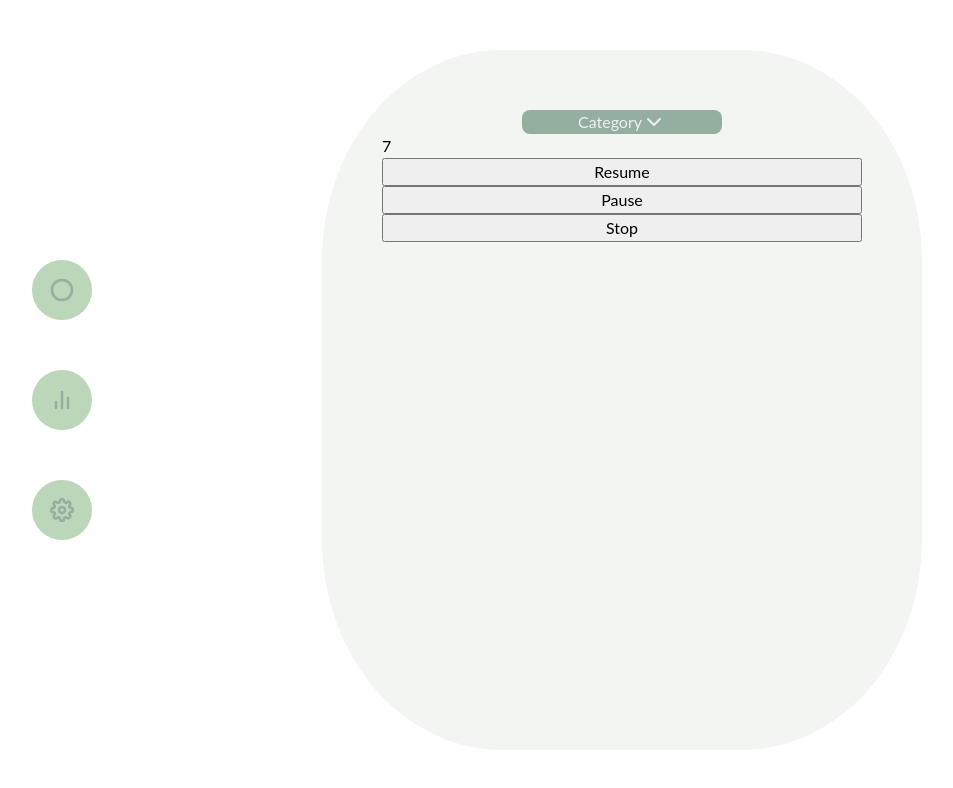
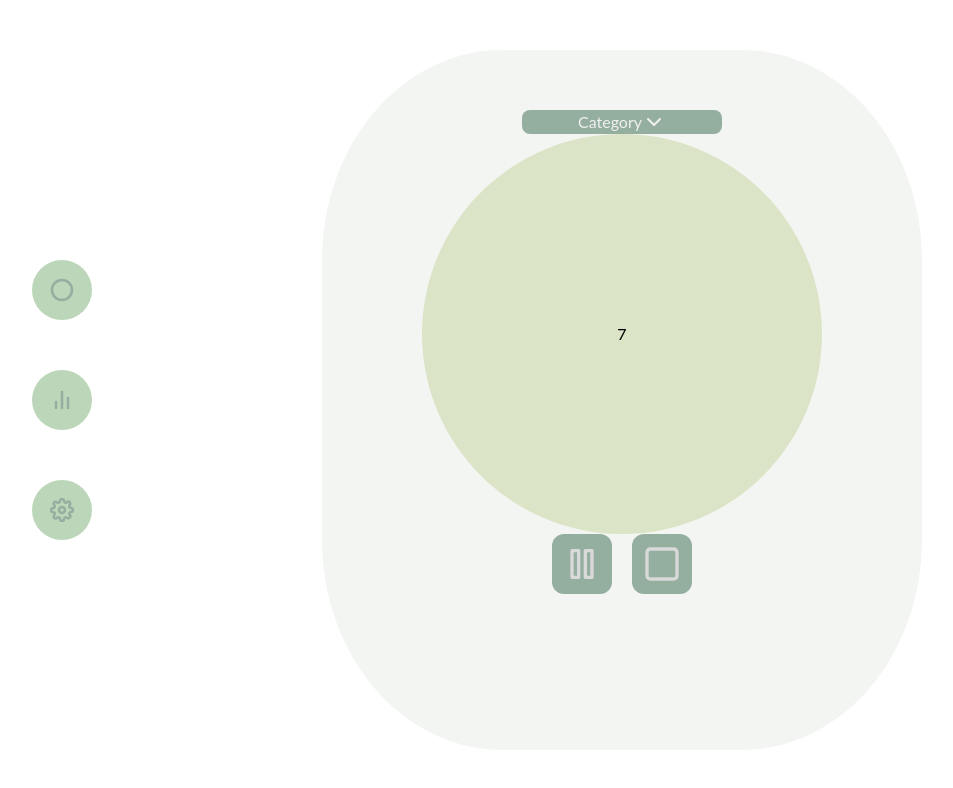
Before and after one commit to brrkrmn/session, a React (Create React App) app in the folder my-app/: page / in a window 1280 px wide. Shown: the top 788 px of the page, without its empty margins (18-971 px from the left). Built offline with nearby package versions, Linux system fonts and the light colour scheme.

Commit message:
add timer context

```diff
--- a/my-app/src/components/App.js
+++ b/my-app/src/components/App.js
@@ -1,11 +1,14 @@
 import React from 'react';
 import ContentWrapper from './ContentWrapper';
 import CategoryProvider from './CategoryProvider';
+import TimerProvider from './TimerProvider';
 
 function App() {
   return (
     <CategoryProvider>
-      <ContentWrapper />
+      <TimerProvider>
+        <ContentWrapper />
+      </TimerProvider>
     </CategoryProvider>
   );
 }
--- a/my-app/src/components/CategoryPopover/CategoryPopover.js
+++ b/my-app/src/components/CategoryPopover/CategoryPopover.js
@@ -17,15 +17,18 @@ function CategoryPopover({ toggleIsModalOpen }) {
       </Popover.Trigger>
       <Popover.Portal>
         <Popover.Content className={styles.content}>
+          <form>
             {categories.map((category) => {
               return (
                 <div key={category.id}>
                   <input
+
+                    className={styles.input}
                     type="radio"
                     name="category"
                     id={category.id}
                     value={category.name}
-                  checked={selectedCategory === category}
+                    checked={selectedCategory === category.name}
                     onChange={event => {
                       setSelectedCategory(event.target.value)
                     }}
@@ -34,6 +37,8 @@ function CategoryPopover({ toggleIsModalOpen }) {
                 </div>
               )
             })}
+          </form>
+
 
           <Popover.Close className={styles.closeButton}>
             <XCircle />
--- a/my-app/src/components/CategoryPopover/Popover.module.css
+++ b/my-app/src/components/CategoryPopover/Popover.module.css
@@ -89,3 +89,7 @@
     transition: transform 300ms;
     transform: rotate(90deg);
 }
+
+.input {
+    accent-color: green;
+}
--- a/my-app/src/components/Timer/Timer.js
+++ b/my-app/src/components/Timer/Timer.js
@@ -1,45 +1,13 @@
 import React from 'react';
+import { TimerContext } from '../TimerProvider';
+import styles from './Timer.module.css';
 
 function Timer() {
-  // working || paused || stopped
-  const [isPaused, setIsPaused] = React.useState(false);
-  const [count, setCount] = React.useState(0);
-
-  React.useEffect(() => {
-    if (!isPaused) {
-      const intervalId = window.setInterval(() => {
-        setCount((currentCount) => currentCount + 1);
-      }, 1000);
-
-      return () => {
-        window.clearInterval(intervalId);
-      }
-    }
-  }, [isPaused])
-
-  function resumeTimer() {
-    setIsPaused(false);
-  }
-
-  function pauseTimer() {
-    setIsPaused(true);
-  }
-
-  function stopTimer() {
-    setIsPaused(true);
-    setCount(0);
-  }
-
+  const { count } = React.useContext(TimerContext);
   return (
-    <>
-      <div>{count}</div>
-      <button onClick={resumeTimer}>Resume</button>
-      <button onClick={pauseTimer}>Pause</button>
-      <button onClick={stopTimer}>Stop</button>
-      <div>{isPaused}</div>
-    </>
-
-
+    <div className={styles.timer}>
+      {count}
+    </div>
   );
 }
 
--- /dev/null
+++ b/my-app/src/components/Timer/Timer.module.css
@@ -0,0 +1,13 @@
+.timer {
+    background-color: #DBE4C6;
+    width: 400px;
+    height: 400px;
+    border-radius: 50%;
+
+    align-self: center;
+    justify-self: center;
+
+    display: flex;
+    justify-content: center;
+    align-items: center;
+}
--- a/my-app/src/components/TimerButtons/TimerButtons.js
+++ b/my-app/src/components/TimerButtons/TimerButtons.js
@@ -1,7 +1,23 @@
 import React from 'react';
+import { TimerContext } from '../TimerProvider';
+import { Pause, Play, Square } from 'react-feather';
+import styles from './TimerButtons.module.css';
 
 function TimerButtons() {
-  return <div></div>;
+  const { handlePauseTimer, handleStopTimer, isPaused } = React.useContext(TimerContext);
+  return (
+    <div className={styles.wrapper}>
+      <button className={styles.button} onClick={handlePauseTimer}>
+        {isPaused
+          ? <Play />
+          : <Pause />
+        }
+      </button>
+      <button className={styles.button} onClick={handleStopTimer}>
+        <Square />
+      </button>
+    </div>
+  );
 }
 
 export default TimerButtons;
--- /dev/null
+++ b/my-app/src/components/TimerButtons/TimerButtons.module.css
@@ -0,0 +1,27 @@
+.wrapper {
+    display: flex;
+    justify-content: center;
+    gap: 20px;
+}
+
+.button {
+    width: 60px;
+    height: 60px;
+
+    border: none;
+    border-radius: 20%;
+    background-color: #94AF9F;
+
+    display: flex;
+    align-items: center;
+    justify-content: center;
+}
+
+.button svg {
+    width: 40px;
+    height: 40px;
+    stroke-width: 2;
+    text-align: center;
+
+    color: #D9D9D9;
+}
--- /dev/null
+++ b/my-app/src/components/TimerProvider/TimerProvider.js
@@ -0,0 +1,38 @@
+import React from 'react';
+
+export const TimerContext = React.createContext();
+
+function TimerProvider({ children }) {
+  // working || paused || stopped
+  const [isPaused, setIsPaused] = React.useState(false);
+  const [count, setCount] = React.useState(0);
+
+  React.useEffect(() => {
+    if (!isPaused) {
+      const intervalId = window.setInterval(() => {
+        setCount((currentCount) => currentCount + 1);
+      }, 1000);
+
+      return () => {
+        window.clearInterval(intervalId);
+      }
+    }
+  }, [isPaused])
+
+  function handlePauseTimer() {
+    setIsPaused((isPaused) => !isPaused);
+  }
+
+  function handleStopTimer() {
+    setIsPaused(true);
+    setCount(0);
+  }
+
+  return (
+    <TimerContext.Provider value={{count, handlePauseTimer, handleStopTimer, isPaused}}>
+      {children}
+    </TimerContext.Provider>
+  )
+}
+
+export default TimerProvider;
--- /dev/null
+++ b/my-app/src/components/TimerProvider/index.js
@@ -0,0 +1,2 @@
+export * from './TimerProvider';
+export { default } from './TimerProvider';
```
Lines whose indentation alone changed are shown as unchanged.
